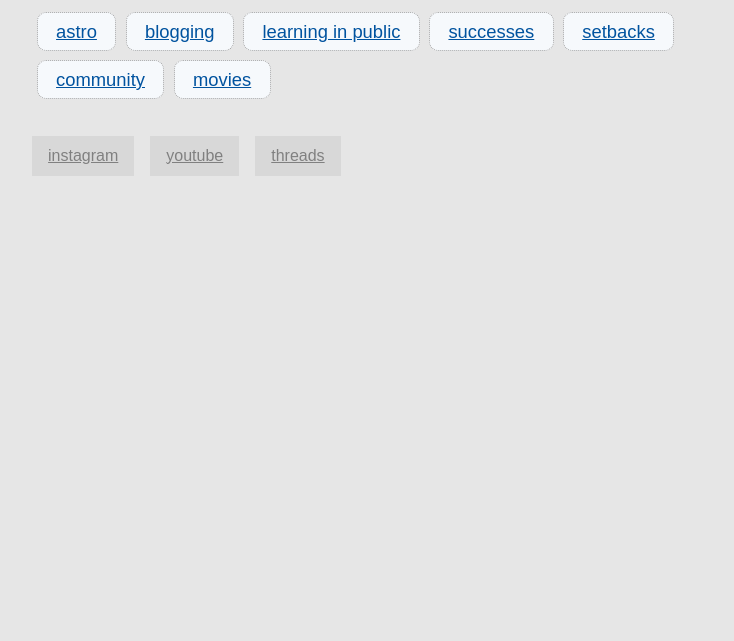
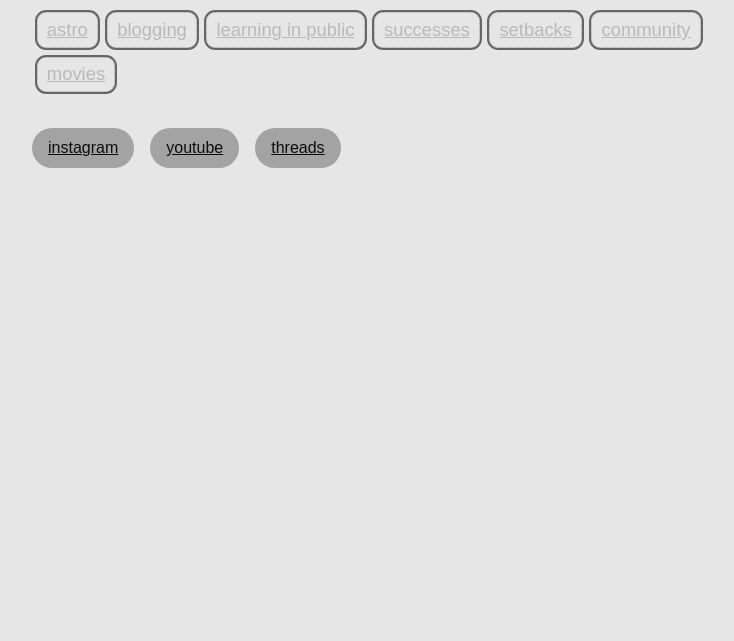
Before and after one commit to Extericon/xtrcn-site, an Astro site: page /tags in a window 1280 px wide. Shown: the part 159-800 px from the top of the page, without its empty margins (268-1002 px from the left). Built offline with nearby package versions, Linux system fonts and the light colour scheme; Astro itself is replaced by a stand-in of ours.

Commit message:
Styles edit

```diff
--- a/src/components/Social.astro
+++ b/src/components/Social.astro
@@ -6,8 +6,9 @@ const { platform, username } = Astro.props;
 <style>
   a {
     padding: 0.5rem 1rem;
-    color: grey;
-    background-color: #d8d8d8;
+    color: rgb(14, 14, 14);
+    background-color: #a3a3a3;
+    border-radius: 20px;
     text-decloration: none;
   }
 </style>
--- a/src/layouts/MarkdownPostLayout.astro
+++ b/src/layouts/MarkdownPostLayout.astro
@@ -21,7 +21,7 @@ const { frontmatter } = Astro.props;
 </BaseLayout>
 <style>
   a {
-    color: #00539F;
+    color: #292929;
   }
 
   .tags {
@@ -32,8 +32,8 @@ const { frontmatter } = Astro.props;
   .tag {
     margin: 0.25em;
     border: dotted 1px #a1a1a1;
-    border-radius: .5em;
-    padding: .2em 1em;
+    border-radius: .7em;
+    padding: .1em .5em;
     font-size: 1.15em;
     background-color: #dddddd;
   }
--- a/src/pages/rss.xml.js
+++ b/src/pages/rss.xml.js
@@ -11,7 +11,7 @@ export async function GET(context) {
       title: post.data.title,
       pubDate: post.data.pubDate,
       description: post.data.description,
-      link: `/blog/${post.id}/`,
+      link: `/posts/${post.id}/`,
     })),
     customData: `<language>en-us</language>`,
   })
--- a/src/pages/tags/index.astro
+++ b/src/pages/tags/index.astro
@@ -14,7 +14,7 @@ const pageTitle = "Tag Index";
 </BaseLayout>
 <style>
   a {
-    color: #00539F;
+    color: #b9b9b9;
   }
 
   .tags {
@@ -26,8 +26,8 @@ const pageTitle = "Tag Index";
     margin: .25em;
     border: dotted 1px #a1a1a1;
     border-radius: .5em;
-    padding: .25em 1em;
+    padding: .15em .5em;
     font-size: 1.15em;
-    background-color: #f6f9fc;
+    outline: 2px solid #666;
   }
 </style>
--- a/src/styles/global.css
+++ b/src/styles/global.css
@@ -66,8 +66,8 @@ h1 {
 
 @media screen and (min-width: 636px) {
   .nav-links {
-    text-align: center;
-    /*margin-left: 5em;*/
+    /* text-align: 5em auto; */
+    margin-left: 5em;
     display: block;
     position: static;
     width: auto;
```
